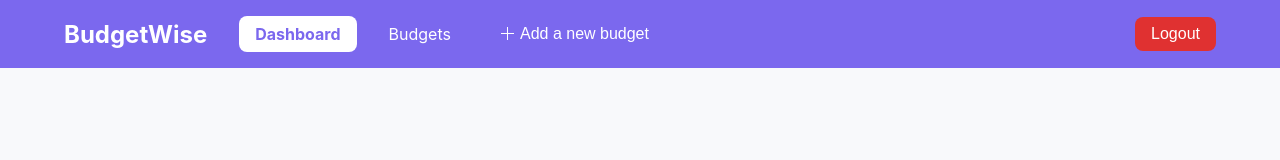
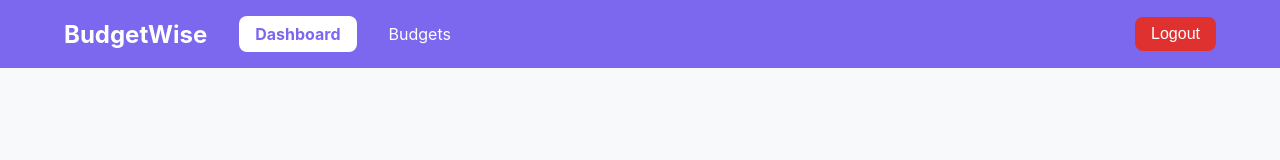
Before and after one commit to IrinaSkrytska/e-wallet, a React (Create React App) app: page /dashboard in a window 1280 px wide. Shown: the top 160 px of the page. Built offline with nearby package versions, Linux system fonts and the light colour scheme; sample sign-in values are in the browser's storage.

Commit message:
removes button

```diff
--- a/src/App.jsx
+++ b/src/App.jsx
@@ -17,11 +17,11 @@ function App() {
       <Route
         path="/dashboard"
         element={
-          // !!localStorage.getItem("token") ? (
-          <Dashboard />
-          //   ) : (
-          //     <Navigate to="/auth" />
-          //   )
+          !!localStorage.getItem("token") ? (
+            <Dashboard />
+          ) : (
+            <Navigate to="/auth" />
+          )
         }
       />
       <Route
--- a/src/components/Dashboard.jsx
+++ b/src/components/Dashboard.jsx
@@ -33,18 +33,6 @@ const Dashboard = () => {
             >
               Budgets
             </NavLink>
-            <button className="add-budget">
-              <svg
-                width="16"
-                height="16"
-                fill="currentColor"
-                className="addIcon"
-                viewBox="0 0 16 16"
-              >
-                <path d="M8 7V1h1v6h6v1H9v6H8V8H2V7h6z" />
-              </svg>
-              Add a new budget
-            </button>
           </div>
           <div className="nav-right">
             <button onClick={handleLogout} className="nav-link logout-btn">
```
